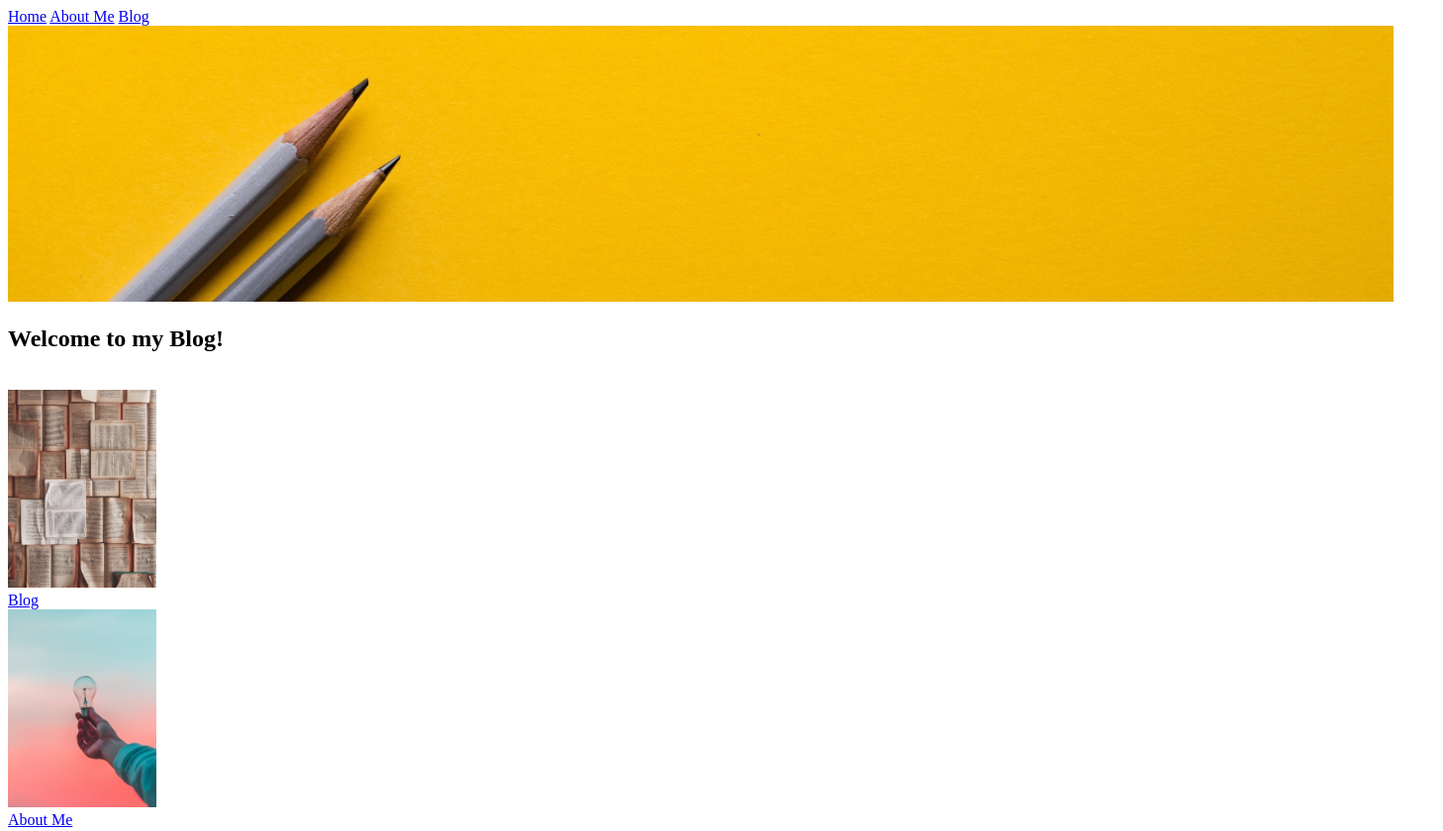
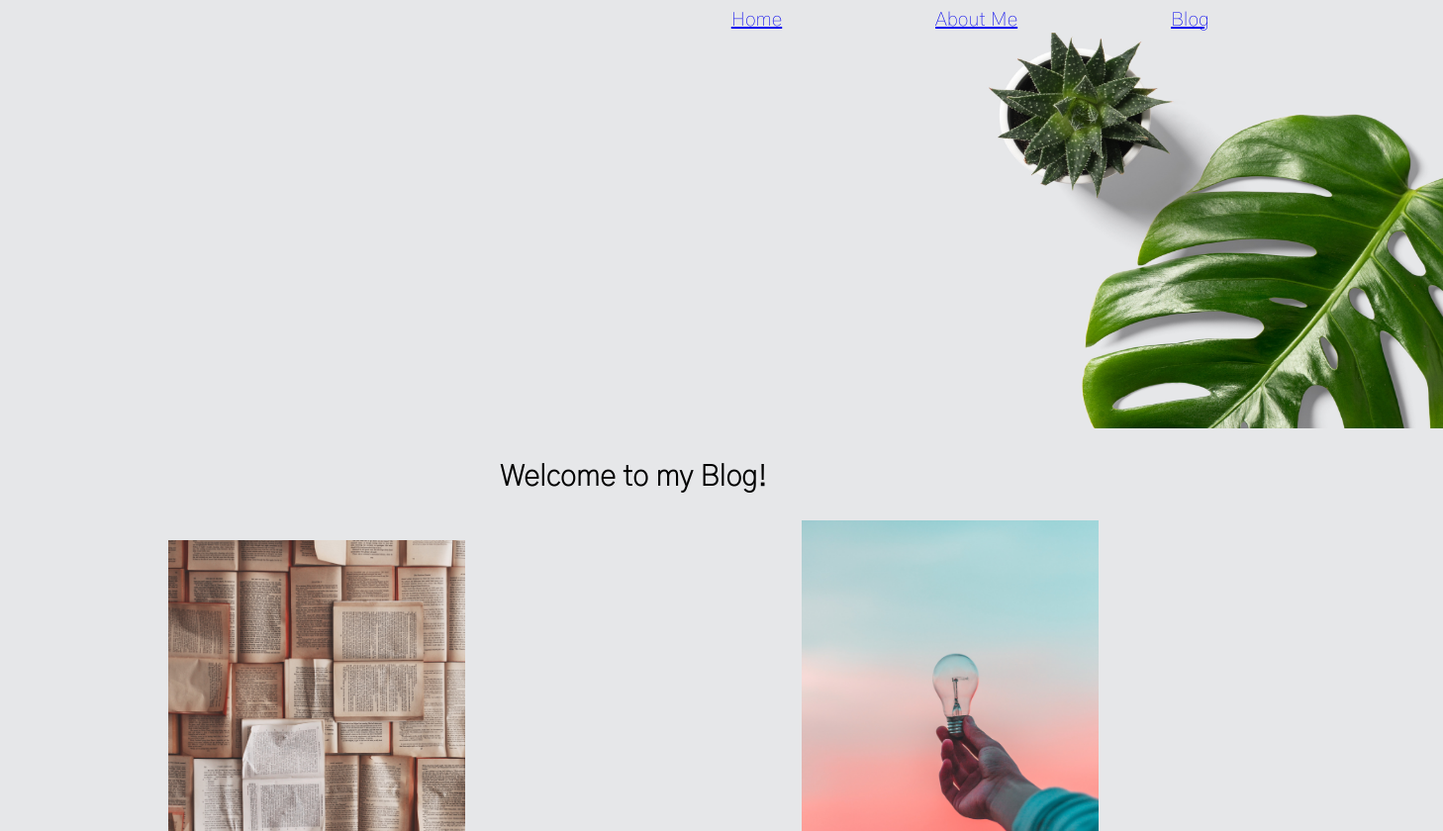
Before and after one commit to chloea97/blog, a plain HTML site: page home.html in a window 1280 px wide. Shown: the top 840 px of the page at 99% size, 1458 px wide, since content can reach past the window. Drawn offline with Linux system fonts and the light colour scheme.

Commit message:
end of day

```diff
--- a/home.html
+++ b/home.html
@@ -2,36 +2,41 @@
 <html lang="en">
 <head>
     <meta charset="UTF-8">
+    <link rel="stylesheet" type="text/css" href="main.css">
     <meta name="viewport" content="width=device-width, initial-scale=1.0">
     <meta http-equiv="X-UA-Compatible" content="ie=edge">
     <title>Home</title>
 </head>
 <body>
-        <div>
-                <a href="home.html">Home</a> <a href="index.html">About Me</a> <a href="blog.html">Blog</a>
+        <div class ="right tabbar">
+                <a class = "mediumpadding" href ="home.html">Home</a> <a class = "mediumpadding" href="index.html">About Me</a> <a class = "mediumpadding" href="blog.html">Blog</a>
             </div>
 
         <div>
-                <img src = "images/homescreen.jpg" width="1400" height "250" alt="homescreen">
+                <img src = "images/background2.jpg" width="1450" height= "400" alt="homescreen">
         </div>
 
-        <div>
-        <h2>Welcome to my Blog!</h2>
+        <div class ="headings">
+        <h2 class="center">Welcome to my Blog!</h2>
         </div>
 
-        <div>
+        <div class ="center columns">
                 <br>
-                <img src = "images/myblog.jpg" width="150" height="200" alt="Blog">
+                <img src = "images/myblog.jpg" width="300" height="400" alt="Blog">
                 <br>
-             <a href="blog.html">Blog </a>
+                <a class ="central" href="blog.html">Blog </a>
                 <br>
-                <img src = "images/aboutme.jpg" width="150" height="200" alt="About Me">
+                <img src = "images/aboutme.jpg" width="300" height="400" alt="About Me">
                 <br>
-             <a href="index.html">About Me </a>
+                <a class ="central" href="index.html">About Me </a>
+
         </div>
 
-        <div>
+        <div class="center">
    <h2>Recommendations</h2>
+        </div>
+
+        <div class= "columns center">
    <br>
          <img src = "images/Blog1.jpg" width="150" height="150" alt="1.1">
    <br>
@@ -49,7 +54,12 @@
    <br>
          <a href="1.2.html">1.2 Describing methods, skills and resources needed to complete digital projects successfully </a>
    <br>
-
+   <br>
+   <br>
+   <br>
+   <br>
+   <br>
+   <br>
         </div>
 </body>
 </html>
--- /dev/null
+++ b/main.css
@@ -0,0 +1,39 @@
+
+@import url('https://fonts.googleapis.com/css?family=Gothic+A1:100&display=swap');
+
+* {
+ font-family: 'Gothic A1', sans-serif;
+}
+
+*{
+    background-color: #E6E7E9;
+}
+.center{
+    text-align: center;
+}
+
+.right{
+    text-align: right;
+}
+
+.mediumpadding{
+    box-sizing: border-box;
+    padding: 25px 50px 75px 100px;
+}
+
+.central{
+    box-sizing: border-box;
+    padding: 0px 100px 300px 0px;
+}
+
+.tabbar {
+    font-size: 20px;
+}
+
+.headings {
+    font-size: 20px;
+}
+
+.columns {
+    column-count: 2;
+}
```
Also changed, not shown: 1.1.html (+8 -7 lines), 1.2.html (+8 -7 lines), 1.3.html (+8 -7 lines), 1.4.html (+8 -7 lines), 1.5.html (+8 -6 lines), 1.6.html (+8 -7 lines), 1.7.html (+7 -7 lines), 2.1.5.html (+7 -6 lines), 2.1.6.html (+7 -6 lines), 2.1.7.html (+8 -6 lines), blog.html (+15 -1 lines), index.html (+8 -2 lines), images/background1.jpg (added), images/background2.jpg (added), 1 more files, 2 other files. Lines whose indentation alone changed are shown as unchanged.
